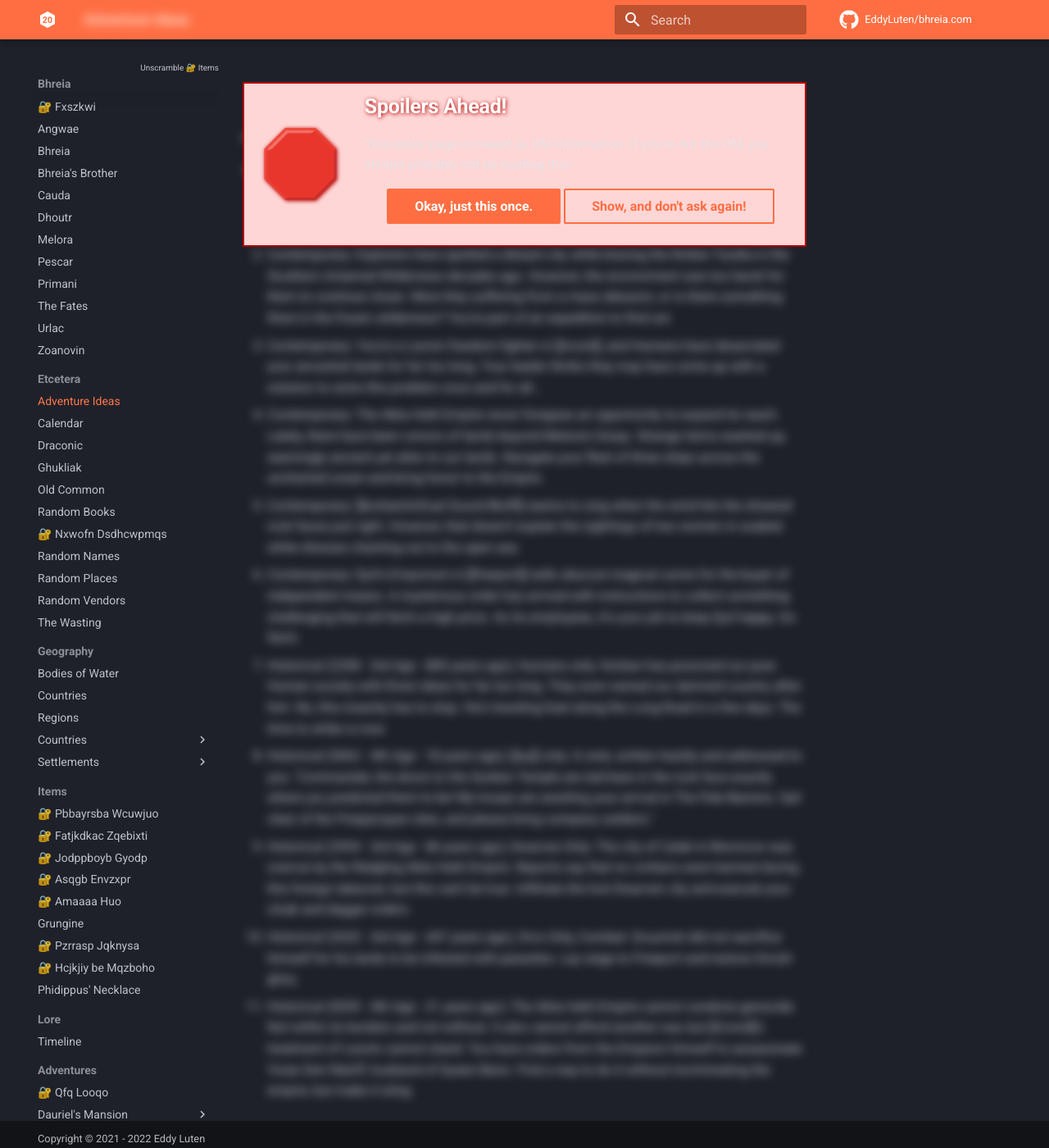
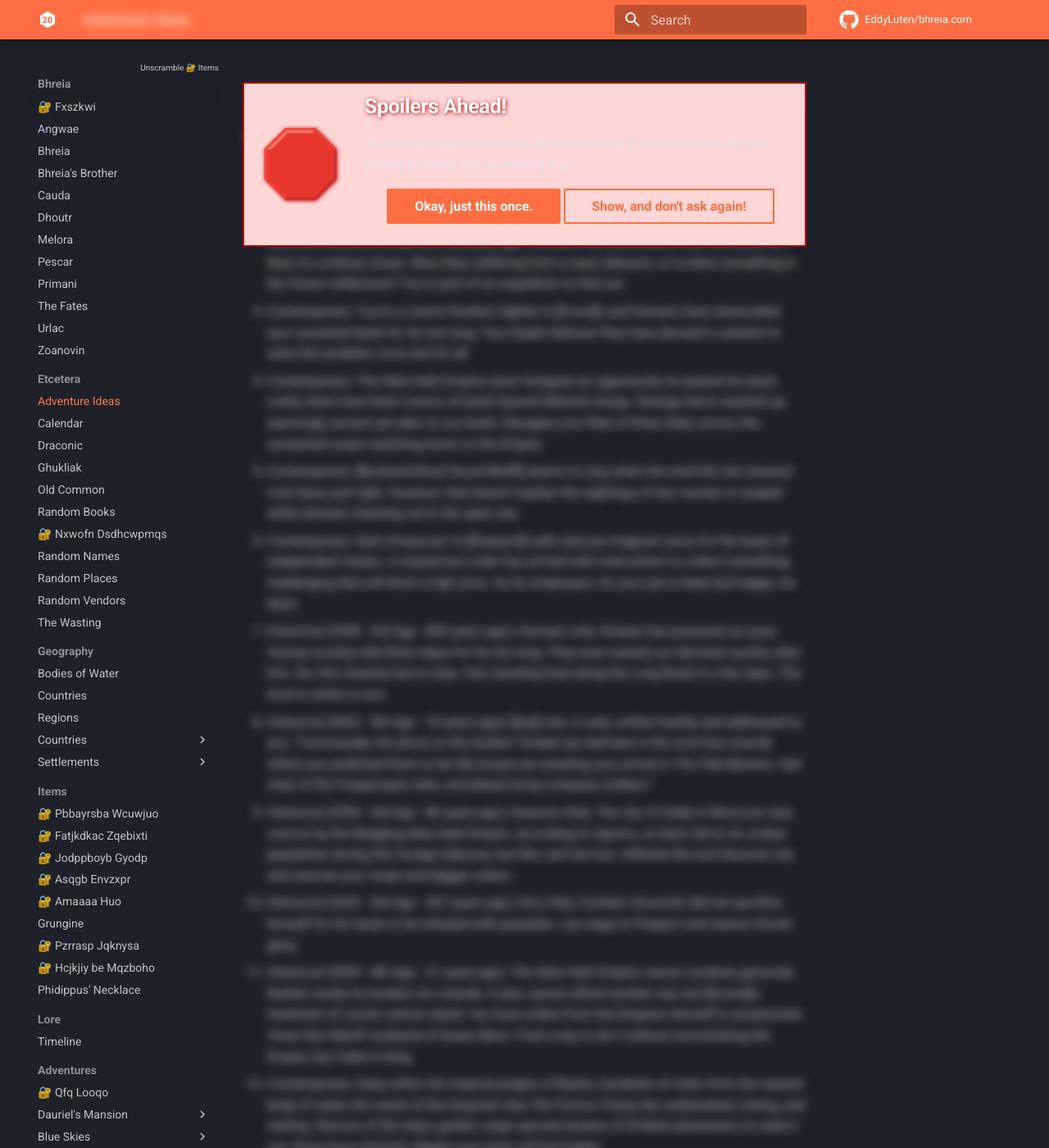
Before and after one commit to EddyLuten/bhreia.com, an MkDocs documentation site: the page built from docs/etcetera/adventure-ideas.md, in a window 1280 px wide and 1400 px high, scrolled down 265 px. Shown: the whole window at 82% size. Built offline with MkDocs 1.6.1 and Material for MkDocs 9.7.7, drawn with Linux system fonts in a browser that asks for light colours; comment, search, counter and statistics services are not loaded; some of the changed text lies outside the part shown.

```diff
--- a/docs/etcetera/adventure-ideas.md
+++ b/docs/etcetera/adventure-ideas.md
@@ -8,18 +8,17 @@ categories:
 
 --8<-- "spoiler.html"
 
-Prompts.
-
 The timing is relative to the year 3080.
 
 1. Contemporary: Find the cause of the cursed region spanning The Pale Barrens and the source of the massive column of blue light that appeared there 18 years ago.
-2. Contemporary: Explorers have spotted a distant city while braving the Rotten Tundra in the Southern Untamed Wilderness decades ago. However, the environment was too harsh for them to continue closer. Were they suffering from a mass delusion, or is there something there in the frozen wilderness? You're part of an expedition to find out.
-3. Contemporary: You're a Leonin freedom fighter in [[rivoni]], and Humans have desecrated your ancestral lands for far too long. Your leader thinks they may have come up with a solution to solve this problem once and for all...
+2. Contemporary: Explorers have spotted a distant city while braving the Rotten Tundra in the Southern Untamed Wilderness decades ago. However, the environment was too harsh for them to continue closer. Were they suffering from a mass delusion, or is there something in the frozen wilderness? You're part of an expedition to find out.
+3. Contemporary: You're a Leonin freedom fighter in [[rivoni]], and Humans have desecrated your ancestral lands for far too long. Your leader believes they have devised a solution to solve this problem once and for all.
 4. Contemporary: The Abta Hatti Empire never foregoes an opportunity to expand its reach. Lately, there have been rumors of lands beyond Melora's Grasp. Strange items washed up, seemingly ancient yet alien to our lands. Navigate your fleet of three ships across the uncharted ocean and bring honor to the Empire.
 5. Contemporary: [[korbantir|Dual Sound Bluff]] seems to sing when the wind hits the sheared rock faces just right. However, that doesn't explain the sightings of two women in soaked white dresses chanting out to the open sea.
 6. Contemporary: Ejol's Emporium in [[freeport]] sells obscure magical curios for the buyer of independent means. A mysterious order has arrived with instructions to collect something challenging that will fetch a high price. As its employees, it's your job to keep Ejol happy. Go fetch.
 7. Historical (2208 - 3rd Age - 800 years ago), Humans only: Korban has poisoned our pure Human society with Elven ideas for far too long. They even named our damned country after him. No, this insanity has to stop. He's traveling East along the Long Road in a few days. The time to strike is now.
 8. Historical (3062 - 4th Age - 18 years ago), [[au]] only: A note, written hastily and addressed to you: "Commander, the doors to the Sunken Temple are laid bare in the rock face exactly where you predicted them to be! My troops are awaiting your arrival in The Pale Barrens. Sail clear of the Finippicayan isles, and please bring company soldiers."
-9. Historical (2994 - 3rd Age - 86 years ago), Dwarves Only: The city of Calak in Mornovor was overrun by the fledgling Abta Hatti Empire. Reports say that no civilians were harmed during this foreign takeover, but this can't be true. Infiltrate the lost Dwarven city and execute your cloak and dagger orders.
+9. Historical (2994 - 3rd Age - 86 years ago), Dwarves Only: The city of Calak in Mornovor was overrun by the fledgling Abta Hatti Empire. According to reports, no harm fell to its civilian population during this foreign takeover, but this can't be true. Infiltrate the lost Dwarven city and execute your cloak and dagger orders.
 10. Historical (2633 - 3rd Age - 447 years ago), Orcs Only, Combat: Gruumsh did not sacrifice himself for his lands to be infested with parasites. Lay siege to Freeport and restore Orcish glory.
-11. Historical (3059 - 4th Age - 21 years ago): The Abta Hatti Empire cannot condone genocide. Not within its borders and not without. It *also* cannot afford another war, but [[rivoni]]'s treatment of Leonin cannot stand. You have orders from the Emperor himself to assassinate Yoran Den Raloff, husband of Queen Baris. Find a way to do it without incriminating the empire, but make it sting.
+11. Historical (3059 - 4th Age - 21 years ago): The Abta Hatti Empire cannot condone genocide. Neither inside its borders nor outside. It *also* cannot afford another war, but [[rivoni]]'s treatment of Leonin cannot stand. You have orders from the Emperor himself to assassinate Yoran Den Raloff, husband of Queen Baris. Find a way to do it without incriminating the Empire, but make it sting.
+12. Contemporary: Deep within the tropical jungles of Basha, hundreds of miles from the nearest body of water, the wreck of the long-lost ship *The Furious Frenzy* lies undisturbed, rotting, and waiting. Rumors of the ship's golden cargo spurred dozens of ill-fated adventurers to seek it out. None have returned. Maybe your party will fare better.
```
Also changed, not shown: docs/adventures/blue-skies/sidequests/hatching-bhreia.md (+1 -1 lines), docs/adventures/blue-skies/sidequests/pashas-path.md (added, +105 -0 lines).
